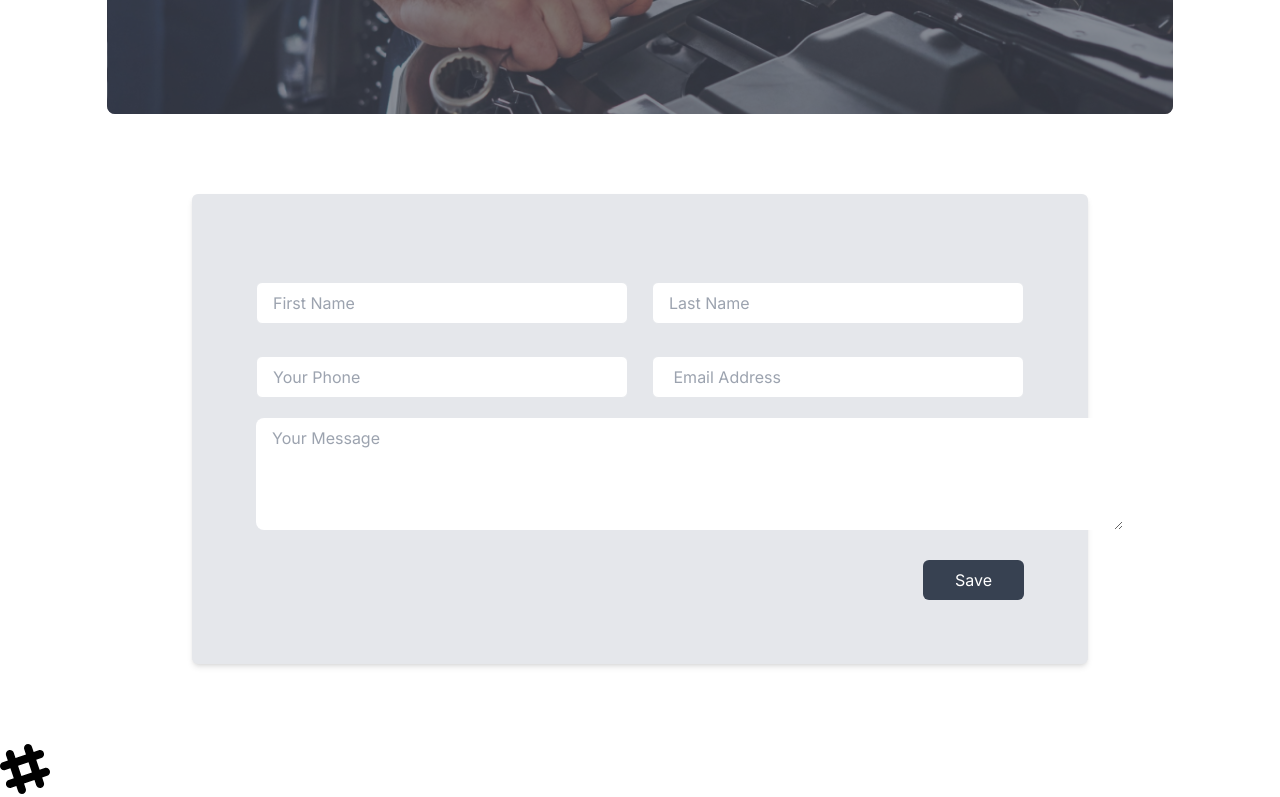
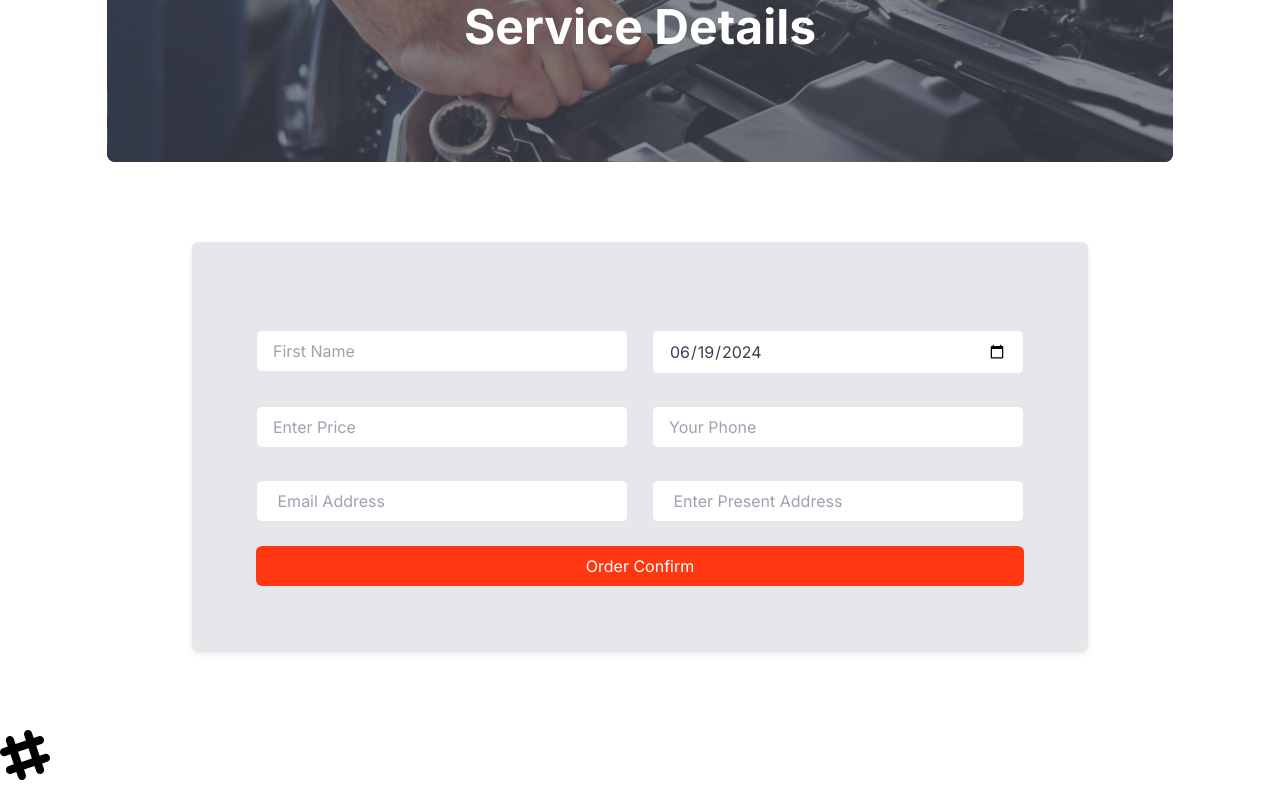
Before and after one commit to RakibHossen678/car-doctor-pro, a Next.js app: page /checkout/1 in a window 1280 px wide. Shown: the part 1567-2364 px from the top of the page. Built offline with nearby package versions, Linux system fonts and the light colour scheme; no server answers; the database is empty.

Commit message:
saved bookings data in db

```diff
--- a/src/Components/shared/Navbar.jsx
+++ b/src/Components/shared/Navbar.jsx
@@ -9,6 +9,7 @@ const Navbar = () => {
     { title: "Home", path: "/" },
     { title: "About", path: "/about" },
     { title: "Services", path: "/services" },
+    { title: "My Bookings", path: "/mybooking" },
     { title: "Blog", path: "/blog" },
     { title: "Contact", path: "/contact" },
   ];
@@ -72,9 +73,13 @@ const Navbar = () => {
               width={50}
               src={session?.data?.user?.image}
             />
-            <button onClick={()=>signOut()} className="border-2 border-primary text-primary px-4 py-2 rounded-md">Logout</button>
+            <button
+              onClick={() => signOut()}
+              className="border-2 border-primary text-primary px-4 py-2 rounded-md"
+            >
+              Logout
+            </button>
           </div>
-
         )}
         <a className="border-2 border-primary text-primary px-4 py-2 rounded-md">
           Appointment
--- a/src/app/api/auth/[...nextauth]/route.js
+++ b/src/app/api/auth/[...nextauth]/route.js
@@ -5,6 +5,7 @@ import bcrypt from "bcrypt";
 import GoogleProvider from "next-auth/providers/google";
 import GitHubProvider from "next-auth/providers/github";
 const handler = NextAuth({
+  secret: process.env.NEXT_PUBLIC_AUTH_SECRET,
   session: {
     strategy: "jwt",
     maxAge: 30 * 24 * 60 * 60,
--- a/src/app/checkout/[id]/page.jsx
+++ b/src/app/checkout/[id]/page.jsx
@@ -1,6 +1,40 @@
-import React from "react";
+"use client";
+import { getServicesDetails } from "@/services/getServices";
+import { useSession } from "next-auth/react";
+import React, { useEffect, useState } from "react";
 
-const page = () => {
+const CheckoutPage = ({ params }) => {
+  const { data } = useSession();
+  console.log(data);
+  const [service, setService] = useState({});
+  const loadService = async () => {
+    const details = await getServicesDetails(params.id);
+    setService(details.service);
+  };
+  const { _id, title, description, img, price, facility } = service || {};
+  const handleBooking = async (e) => {
+    e.preventDefault();
+    const form = e.target;
+    const newBooking = {
+      email: data?.user?.email,
+      name: data?.user?.name,
+      address: form.address.value,
+      phone: form.phone.value,
+      ...service,
+    };
+    console.log(newBooking);
+    const resp = await fetch("http://localhost:3000/checkout/api/new-booking", {
+      method: "POST",
+      body: JSON.stringify(newBooking),
+      headers: {
+        "content-type": "application/json",
+      },
+    });
+    console.log(resp);
+  };
+  useEffect(() => {
+    loadService();
+  }, []);
   return (
     <div className="w-10/12 mx-auto ">
       <div
@@ -18,10 +52,11 @@ const page = () => {
       </div>
       <div className="my-20">
         <section class="max-w-4xl p-16 mx-auto bg-gray-200 rounded-md shadow-md dark:bg-gray-800">
-          <form>
+          <form onSubmit={handleBooking}>
             <div class="grid grid-cols-1 gap-6 mt-4 sm:grid-cols-2">
               <div>
                 <input
+                  defaultValue={data?.user?.name}
                   placeholder="First Name"
                   id="name"
                   type="text"
@@ -31,10 +66,21 @@ const page = () => {
               </div>
               <div>
                 <input
+                  defaultValue={new Date().toISOString().split("T")[0]}
                   placeholder="Last Name"
                   id="name"
-                  type="text"
-                  name="lastName"
+                  type="date"
+                  name="date"
+                  className="block w-full px-4 py-2 mt-2 text-gray-700 bg-white border border-gray-200 rounded-md dark:bg-gray-800 dark:text-gray-300 dark:border-gray-600 focus:border-blue-400 focus:ring-blue-300 focus:ring-opacity-40 dark:focus:border-blue-300 focus:outline-none focus:ring"
+                />
+              </div>
+              <div>
+                <input
+                  defaultValue={price}
+                  placeholder="Enter Price"
+                  id="num"
+                  type="number"
+                  name="price"
                   className="block w-full px-4 py-2 mt-2 text-gray-700 bg-white border border-gray-200 rounded-md dark:bg-gray-800 dark:text-gray-300 dark:border-gray-600 focus:border-blue-400 focus:ring-blue-300 focus:ring-opacity-40 dark:focus:border-blue-300 focus:outline-none focus:ring"
                 />
               </div>
@@ -42,7 +88,7 @@ const page = () => {
                 <input
                   placeholder="Your Phone"
                   id="phone"
-                  type="number"
+                  type="text"
                   name="phone"
                   className="block w-full px-4 py-2 mt-2 text-gray-700 bg-white border border-gray-200 rounded-md dark:bg-gray-800 dark:text-gray-300 dark:border-gray-600 focus:border-blue-400 focus:ring-blue-300 focus:ring-opacity-40 dark:focus:border-blue-300 focus:outline-none focus:ring"
                 />
@@ -50,6 +96,7 @@ const page = () => {
 
               <div>
                 <input
+                  defaultValue={data?.user?.email}
                   placeholder=" Email Address"
                   id="emailAddress"
                   type="email"
@@ -57,8 +104,16 @@ const page = () => {
                   class="block w-full px-4 py-2 mt-2 text-gray-700 bg-white border border-gray-200 rounded-md dark:bg-gray-800 dark:text-gray-300 dark:border-gray-600 focus:border-blue-400 focus:ring-blue-300 focus:ring-opacity-40 dark:focus:border-blue-300 focus:outline-none focus:ring"
                 />
               </div>
+              <div>
+                <input
+                  placeholder=" Enter Present Address"
+                  type="text"
+                  name="address"
+                  class="block w-full px-4 py-2 mt-2 text-gray-700 bg-white border border-gray-200 rounded-md dark:bg-gray-800 dark:text-gray-300 dark:border-gray-600 focus:border-blue-400 focus:ring-blue-300 focus:ring-opacity-40 dark:focus:border-blue-300 focus:outline-none focus:ring"
+                />
+              </div>
             </div>
-            <div>
+            {/* <div>
               <textarea
                 placeholder="Your Message"
                 id="message"
@@ -67,11 +122,13 @@ const page = () => {
                 cols="82"
                 className="rounded-lg px-4 py-2  mt-5"
               ></textarea>
-            </div>
-
-            <div className="flex justify-end mt-6">
-              <button className="px-8 py-2.5 leading-5 text-white transition-colors duration-300 transform bg-gray-700 rounded-md hover:bg-gray-600 focus:outline-none focus:bg-gray-600">
-                Save
+            </div> */}
+            <div className="mt-6">
+              <button
+                type="submit"
+                className="px-8 w-full py-2.5 leading-5 text-white transition-colors duration-300 transform bg-primary rounded-md hover:bg-gray-600 focus:outline-none focus:bg-gray-600"
+              >
+                Order Confirm
               </button>
             </div>
           </form>
@@ -81,4 +138,4 @@ const page = () => {
   );
 };
 
-export default page;
+export default CheckoutPage;
--- a/src/app/checkout/api/[id]/route.js
+++ /dev/null
@@ -1,13 +0,0 @@
-import { connectDB } from "@/lib/connectDB";
-
-export const POST = async (request) => {
-  const booking = await request.json();
-  const db = await connectDB();
-  const bookingsCollection = db.collection("booking");
-  try {
-    const newBooking = await bookingsCollection.insertOne(booking);
-    return Response.json({ message: "Service Booked Successfully" });
-  } catch (error) {
-    console.log(error);
-  }
-};
--- /dev/null
+++ b/src/app/checkout/api/new-booking/route.js
@@ -0,0 +1,17 @@
+import { connectDB } from "@/lib/connectDB";
+
+export const POST = async (request) => {
+  const newBooking = await request.json();
+  console.log(newBooking);
+  const db = await connectDB();
+  const bookingsCollection = db.collection("bookings");
+  try {
+    const res = await bookingsCollection.insertOne(newBooking);
+    return Response.json(
+      { message: "Service Booked Successfully" },
+      { status: 200 }
+    );
+  } catch (error) {
+    return Response.json({ message: "Something Went Wrong" }, { status: 400 });
+  }
+};
--- /dev/null
+++ b/src/app/mybooking/api/[email]/route.js
@@ -0,0 +1,15 @@
+import { connectDB } from "@/lib/connectDB";
+import { services } from "@/lib/services";
+
+export const GET = async (request, { params }) => {
+  const db = await connectDB();
+  const bookingsCollection = db.collection("bookings");
+  try {
+    const myBooking = await bookingsCollection
+      .find({ email: params.email })
+      .toArray();
+    return Response.json({ myBooking });
+  } catch (error) {
+    console.log(error);
+  }
+};
--- /dev/null
+++ b/src/app/mybooking/page.jsx
@@ -0,0 +1,26 @@
+import React from "react";
+
+const page = () => {
+  return (
+    <div className="w-10/12 mx-auto">
+      <div
+        className="hero my-4 h-[250px] rounded-lg overflow-hidden"
+        style={{
+          backgroundImage: `url(/images/checkout/checkout.png)`,
+        }}
+      >
+        <div className="hero-overlay bg-opacity-60"></div>
+        <div className="hero-content text-start text-white">
+          <div className="max-w-md">
+            <h1 className="mb-5 text-5xl font-bold">Service Details</h1>
+          </div>
+        </div>
+      </div>
+      <div>
+
+      </div>
+    </div>
+  );
+};
+
+export default page;
```
